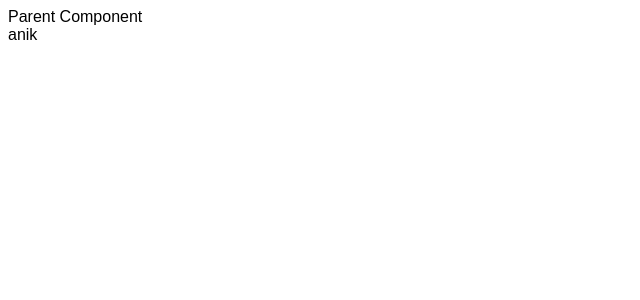
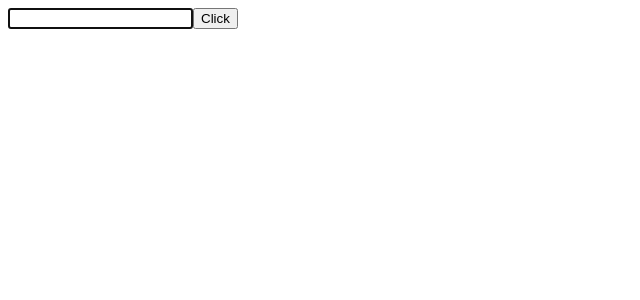
Before and after one commit to AnikBhadra/react101, a React (Vite) app: page / in a window 1280 px wide. Shown: the top 300 px of the page, without its empty margins (0-640 px from the left). Built offline with nearby package versions, Linux system fonts and the light colour scheme.

Commit message:
refs create and access type1

```diff
--- /dev/null
+++ b/Components/RefsDemo.jsx
@@ -0,0 +1,29 @@
+import React, { Component } from 'react'
+
+class RefsDemo extends Component {
+
+    constructor(props) {
+        super(props)
+        this.inputRef = React.createRef()
+    }
+
+
+    componentDidMount() {
+        this.inputRef.current.focus()
+        console.log(this.inputRef)
+    }
+
+    clickHandler = () => {
+        alert(this.inputRef.current.value)
+    }
+    render() {
+        return (
+            <div>
+                <input type="text" ref={this.inputRef} />
+                <button onClick={this.clickHandler}>Click</button>
+            </div>
+        )
+    }
+}
+
+export default RefsDemo
--- a/src/App.jsx
+++ b/src/App.jsx
@@ -1,13 +1,12 @@
-import ParentComp from "../Components/ParentComp";
-import ParentCompMemo from "../Components/ParentCompMemo";
-import PureComp from "../Components/PureComp";
+import React, { Component } from "react";
 import "./App.css";
+import RefsDemo from '../Components/RefsDemo'
 
 function App() {
   return (
 
     <div className="App">
-      <ParentCompMemo />
+      <RefsDemo />
     </div>
   );
 }
```
